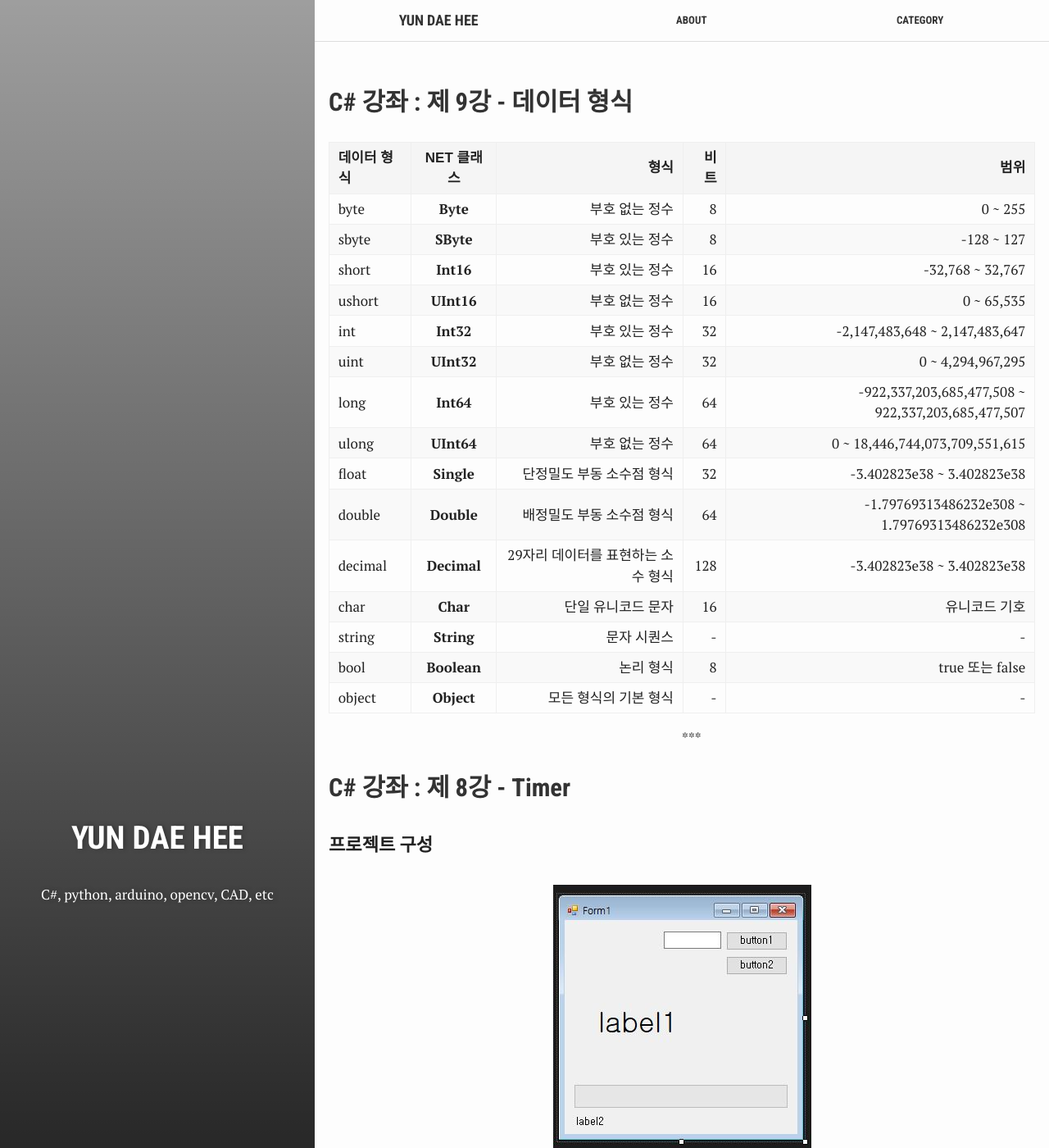
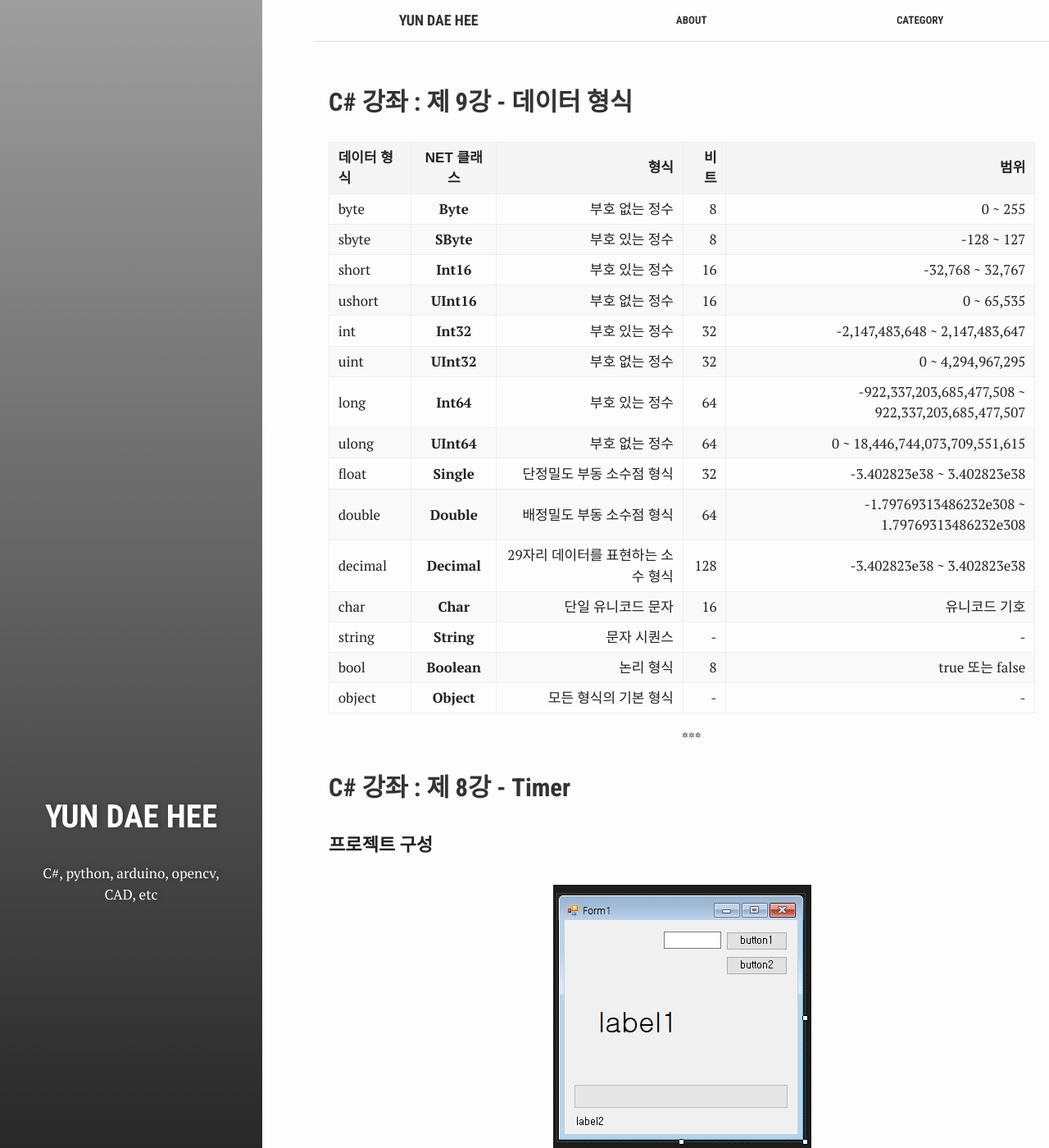
Before and after one commit to test076923/076923.github.io, a Jekyll site: the page built from index.html, in a window 1280 px wide and 1400 px high. Shown: the whole window at 82% size. Built offline with Jekyll 4.4.1, drawn with Linux system fonts in a browser that asks for light colours.

Commit message:
Update _variables.scss

```diff
--- a/assets/_sass/_variables.scss
+++ b/assets/_sass/_variables.scss
@@ -3,7 +3,7 @@ $break-point: 960px;
 $md-break-point: 640px;
 $sm-break-point: 320px;
 
-$aside-width: 30%;
+$aside-width: 25%;
 $content-wrapper-width: 70%;
 $article-max-width: 900px;
 $post-margin-left: 30%;
```
